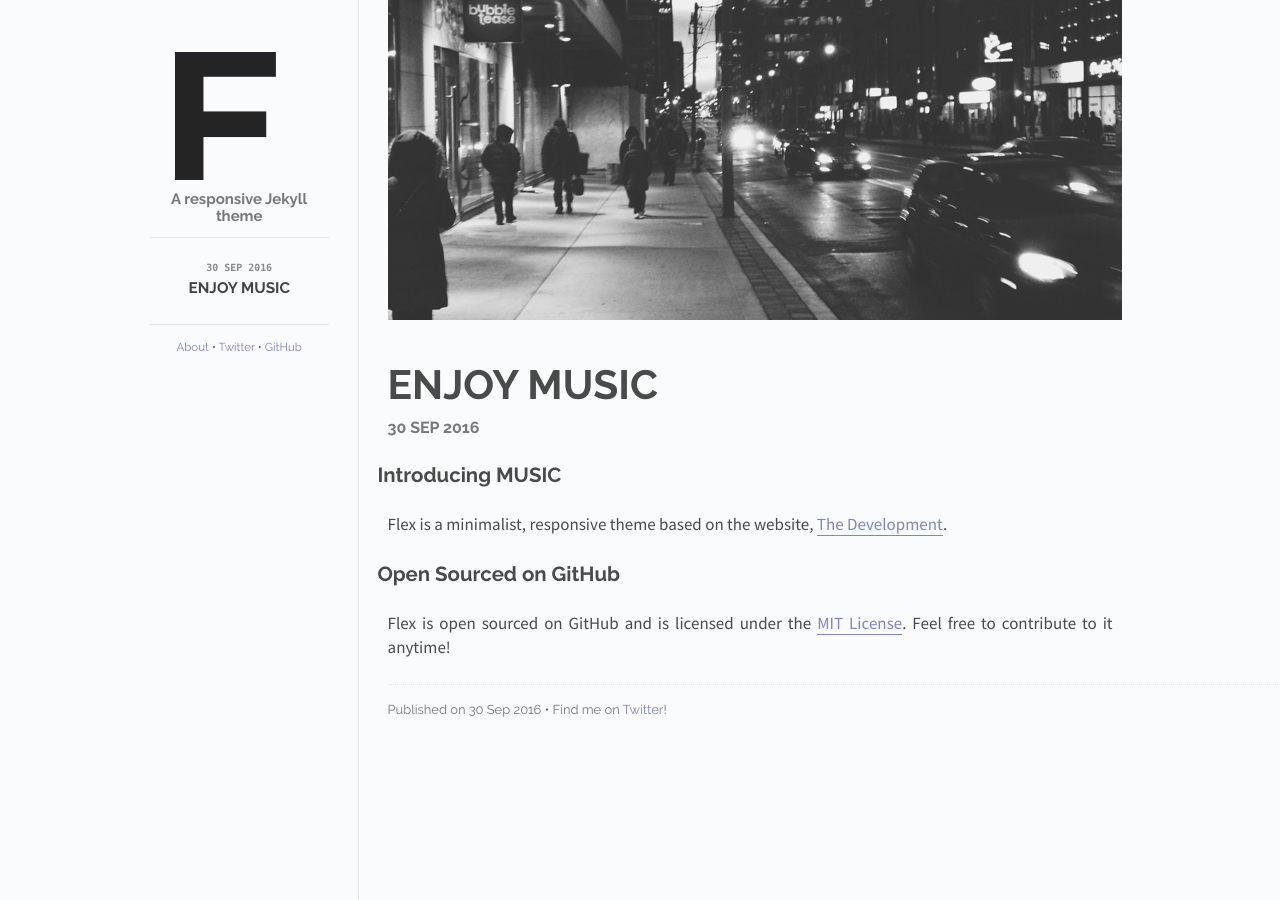
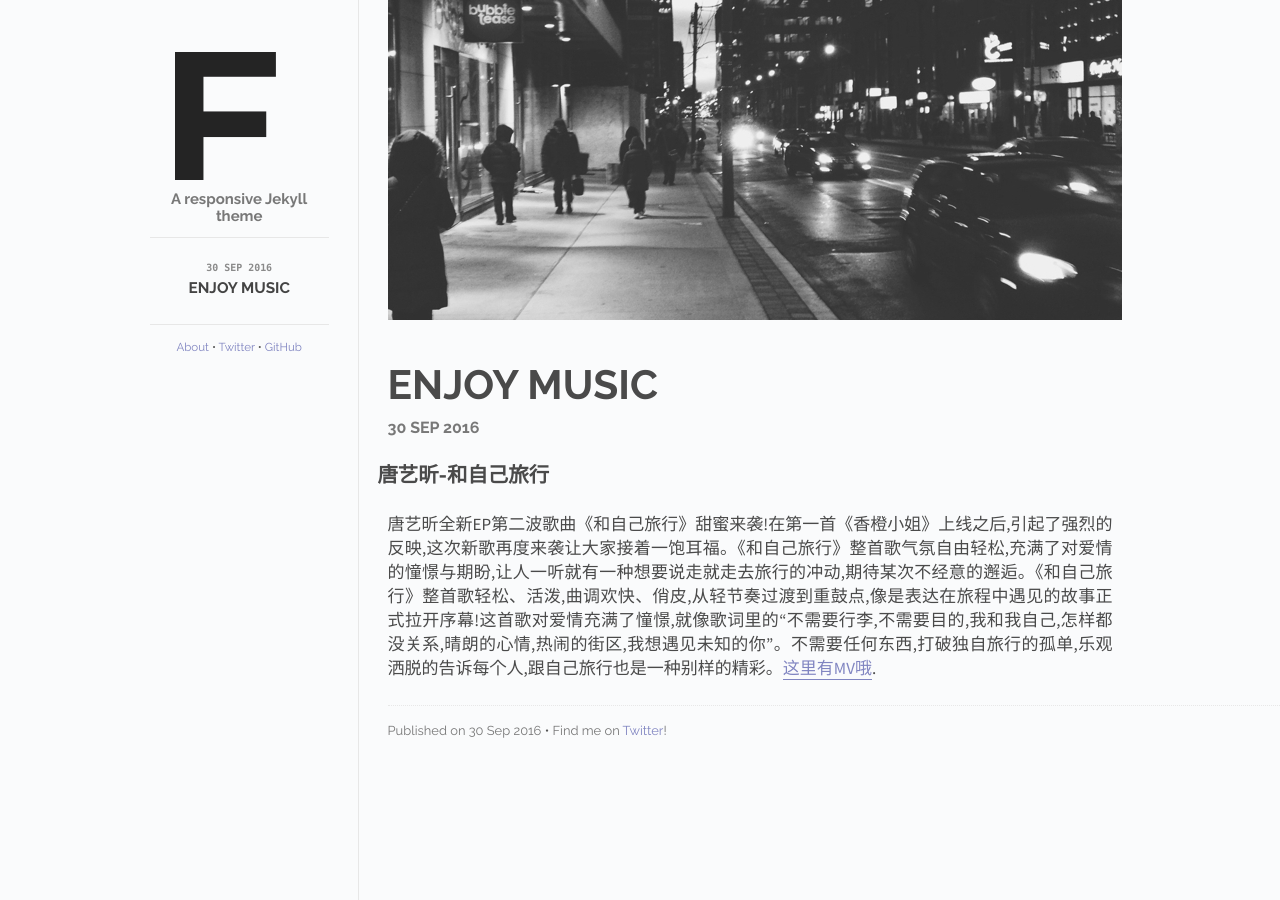
Before and after one commit to YutingMu/YutingMu.github.io, a Jekyll site: the page built from _posts/2013-12-09-example-post.md, in a window 1280 px wide. Built offline with Jekyll 4.4.1, drawn with Linux system fonts in a browser that asks for light colours.

Commit message:
Update 2013-12-09-example-post.md

```diff
--- a/_posts/2013-12-09-example-post.md
+++ b/_posts/2013-12-09-example-post.md
@@ -6,10 +6,6 @@ date:   2016-9-30 12:00:00
 categories: posts
 ---
 
-## Introducing MUSIC
+## 唐艺昕-和自己旅行
 
-Flex is a minimalist, responsive theme based on the website, [The Development](http://thedevelopment.co).
-
-## Open Sourced on GitHub
-
-Flex is open sourced on GitHub and is licensed under the [MIT License](http://opensource.org/licenses/MIT). Feel free to contribute to it anytime!
+ 唐艺昕全新EP第二波歌曲《和自己旅行》甜蜜来袭!在第一首《香橙小姐》上线之后,引起了强烈的反映,这次新歌再度来袭让大家接着一饱耳福。《和自己旅行》整首歌气氛自由轻松,充满了对爱情的憧憬与期盼,让人一听就有一种想要说走就走去旅行的冲动,期待某次不经意的邂逅。《和自己旅行》整首歌轻松、活泼,曲调欢快、俏皮,从轻节奏过渡到重鼓点,像是表达在旅程中遇见的故事正式拉开序幕!这首歌对爱情充满了憧憬,就像歌词里的“不需要行李,不需要目的,我和我自己,怎样都没关系,晴朗的心情,热闹的街区,我想遇见未知的你”。不需要任何东西,打破独自旅行的孤单,乐观洒脱的告诉每个人,跟自己旅行也是一种别样的精彩。[这里有MV哦](http://v.yinyuetai.com/video/h5/2691162?f=SY-MVSB-QB-5).
```
